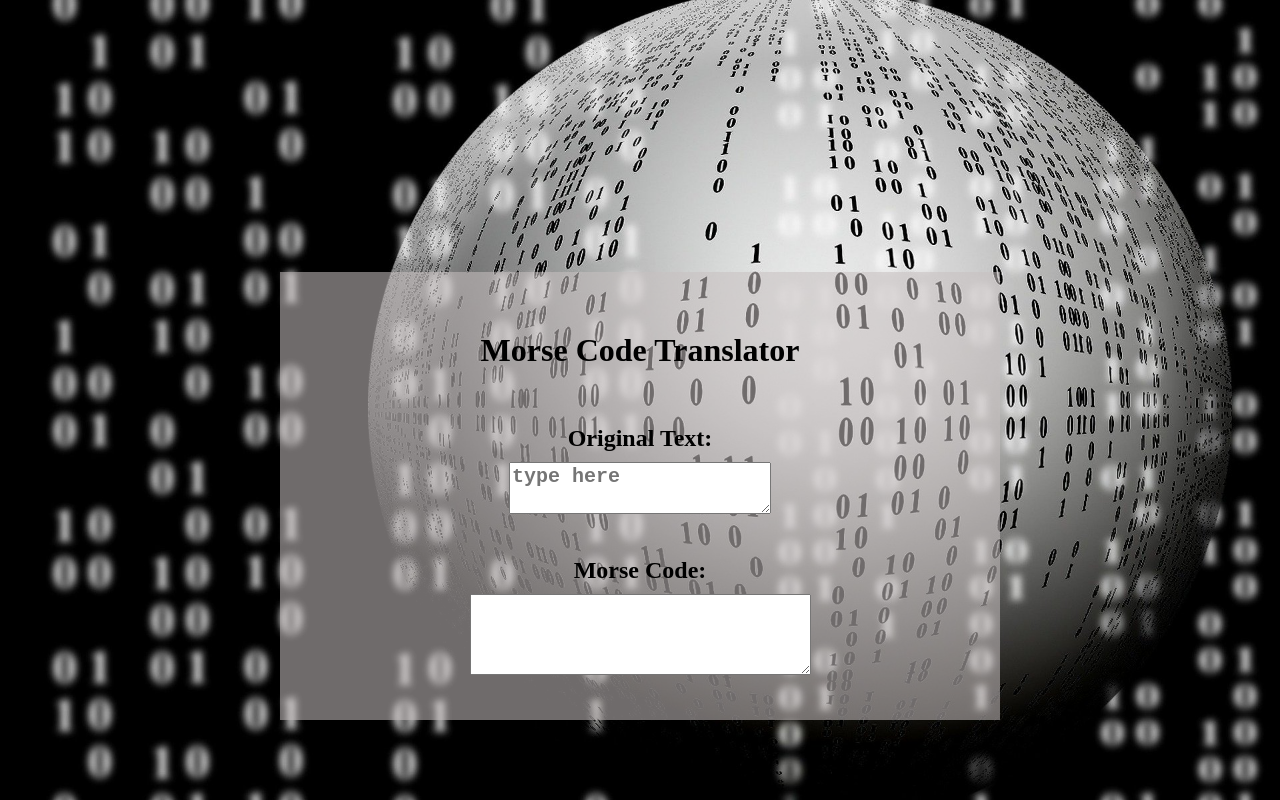
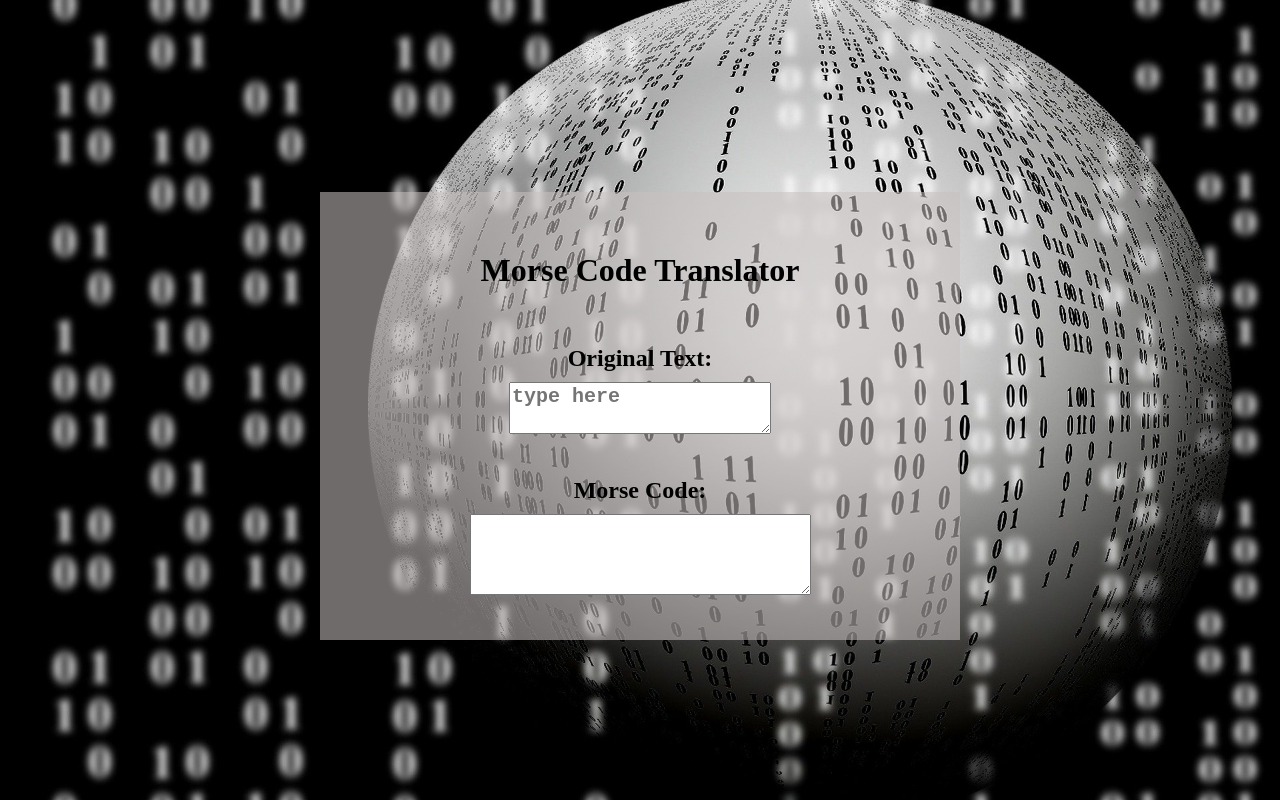
Before and after one commit to Ioannis-Kavalidis/morse-code-translator, a React (Create React App) app: page / in a window 1280 px wide. Built offline with nearby package versions, Linux system fonts and the light colour scheme.

Commit message:
few decorative changes in scss

```diff
--- a/src/scss/_main-content.scss
+++ b/src/scss/_main-content.scss
@@ -17,14 +17,14 @@ body {
 
 .App {
   background-color: rgba(199, 193, 193, 0.555);
-  width: 45rem;
+  width: 40em;
   height: 28rem;
   display: flex;
   flex-wrap: wrap;
   flex-direction: column;
   align-items: center;
   justify-content: center;
-  margin-top: 17rem;
+  margin-top: 12rem;
 }
 
 span,
```
